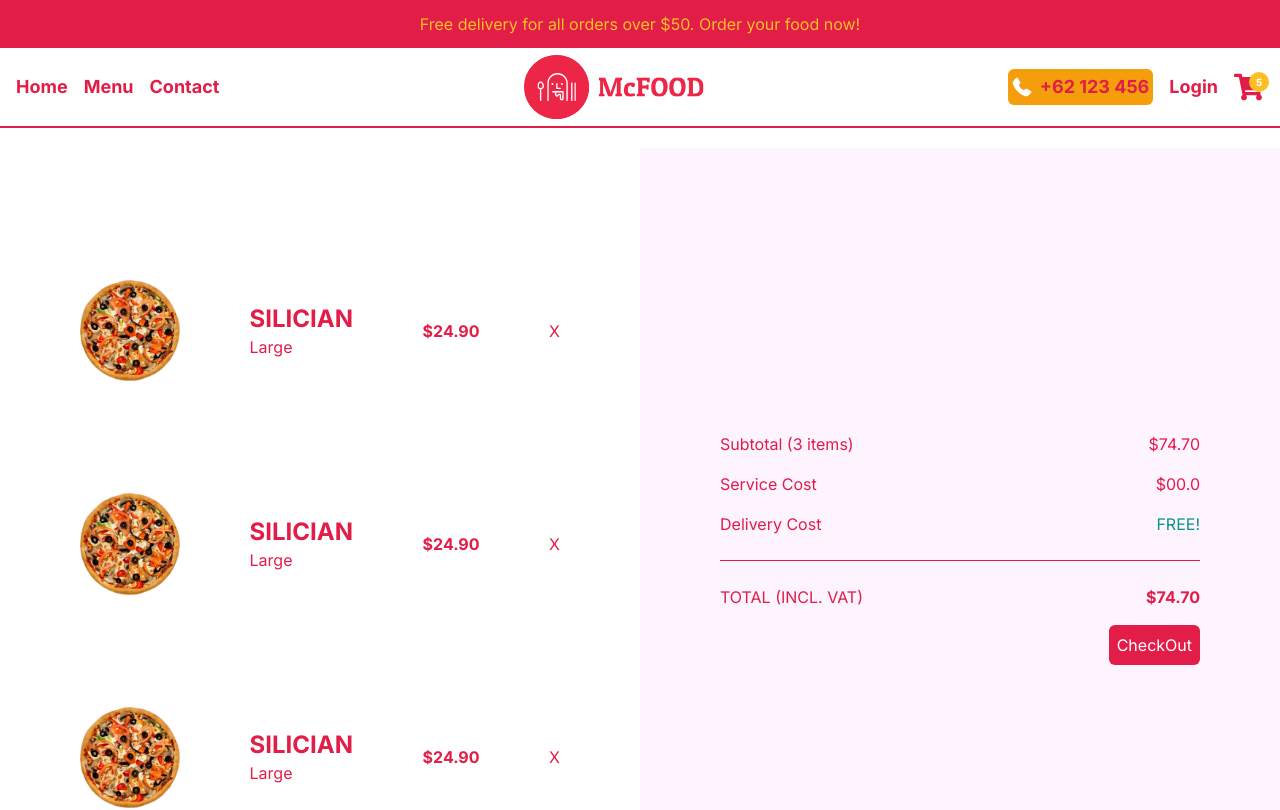
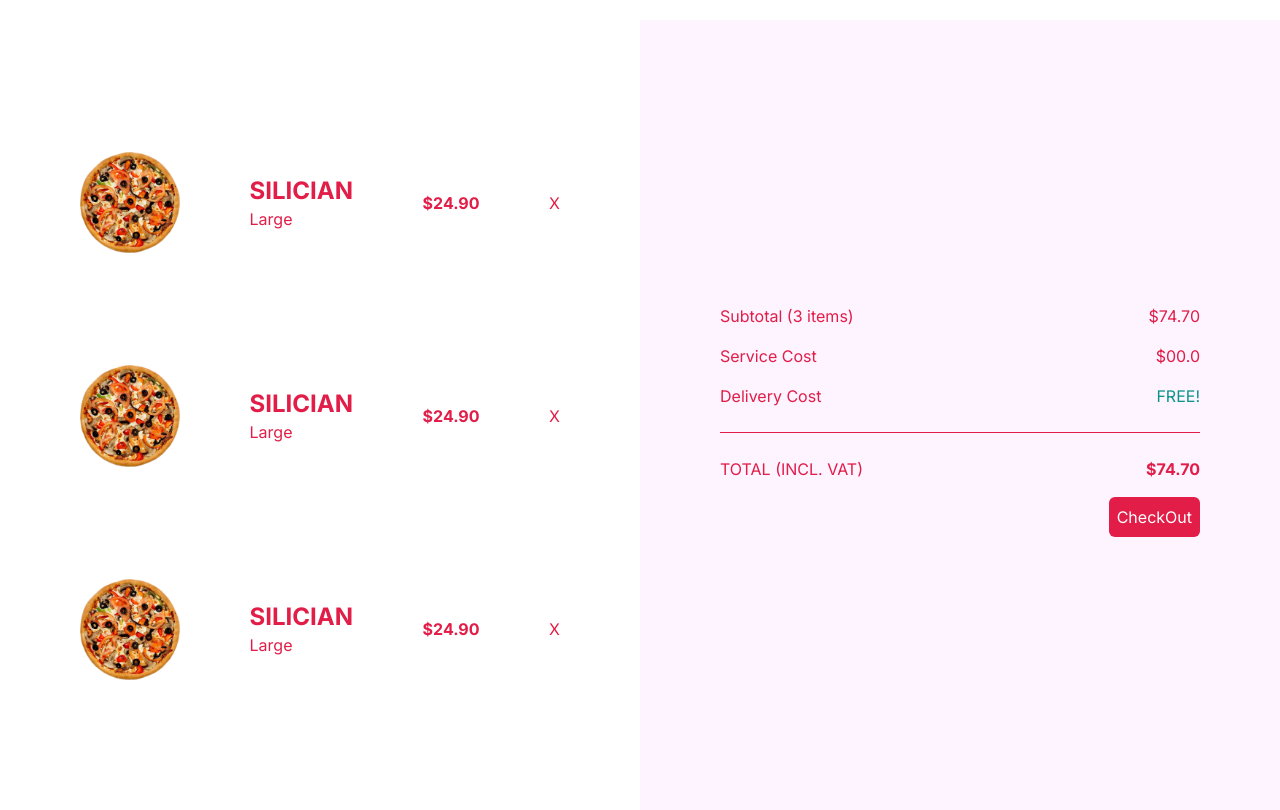
Before and after one commit to andryariadi/food-ordering-app, a Next.js app in the folder food-app/: page /cart in a window 1280 px wide. Shown: the top 810 px of the page. Built offline with nearby package versions, Linux system fonts and the light colour scheme.

Commit message:
update layout

```diff
--- a/food-app/src/app/layout.tsx
+++ b/food-app/src/app/layout.tsx
@@ -1,9 +1,6 @@
 import type { Metadata } from "next";
 import { Inter } from "next/font/google";
 import "./globals.css";
-import Notifications from "@/components/Notification";
-import Navbar from "@/components/Navbar";
-import Footer from "@/components/Footer";
 
 const inter = Inter({ subsets: ["latin"] });
 
@@ -15,12 +12,7 @@
 export default function RootLayout({ children }: { children: React.ReactNode }) {
   return (
     <html lang="en">
-      <body className={inter.className}>
-        <Notifications />
-        <Navbar />
-        {children}
-        <Footer />
-      </body>
+      <body className={inter.className}>{children}</body>
     </html>
   );
 }
--- a/food-app/src/app/page.tsx
+++ b/food-app/src/app/page.tsx
@@ -1,4 +1,7 @@
 import Featured from "@/components/Featured";
+import Footer from "@/components/Footer";
+import Navbar from "@/components/Navbar";
+import Notifications from "@/components/Notification";
 import Offer from "@/components/Offer";
 import Slider from "@/components/Slider";
 
@@ -6,9 +9,12 @@
   return (
     <>
       <main>
+        <Notifications />
+        <Navbar />
         <Slider />
         <Featured />
         <Offer />
+        <Footer />
       </main>
     </>
   );
```
